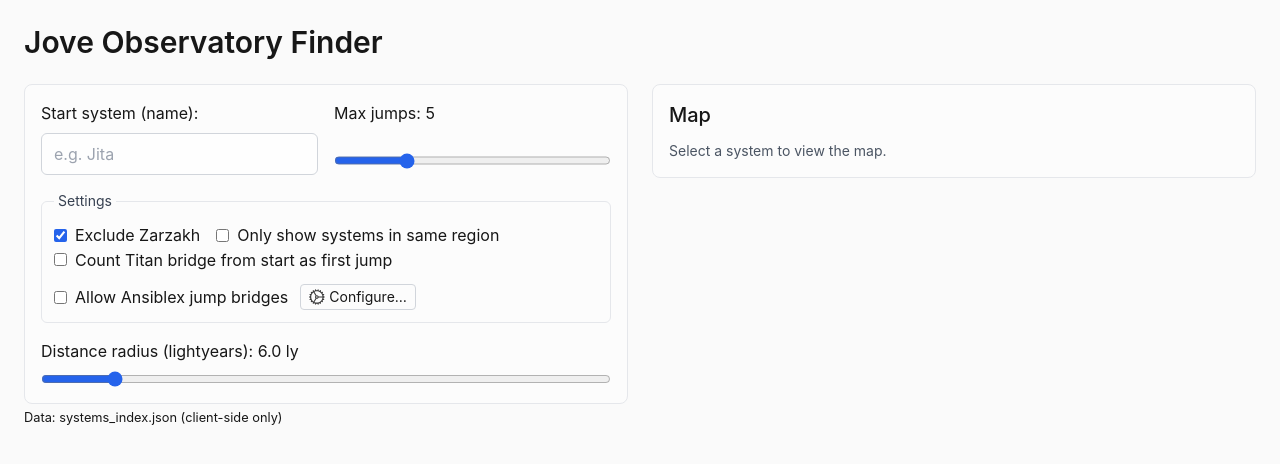
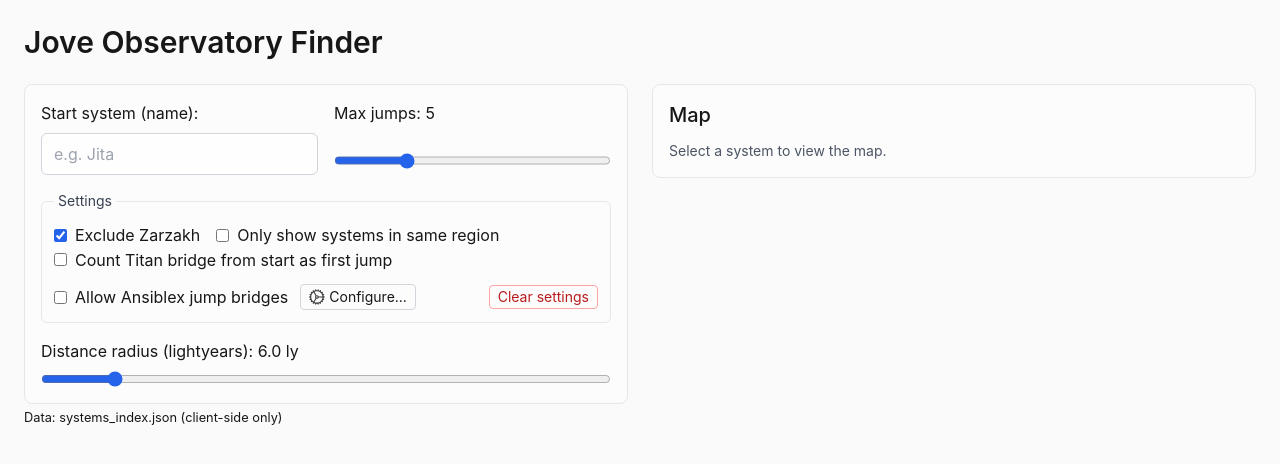
Before and after one commit to TheEveEye/BackroadsApp, a React (Vite) app: page / in a window 1280 px wide. Shown: the top 464 px of the page. Built offline with nearby package versions, Linux system fonts and the light colour scheme.

Commit message:
feat: implement localStorage persistence for UI state and add clear settings functionality

```diff
--- a/src/App.tsx
+++ b/src/App.tsx
@@ -11,13 +11,41 @@ import { resolveQueryToId } from './lib/graph';
 
 function App() {
   const SETTINGS_STORAGE_KEY = 'br.settings.v1';
+  const UI_STORAGE_KEY = 'br.ui.v1';
   const [graph, setGraph] = useState<GraphData | null>(null);
   const [loading, setLoading] = useState(true);
   const [error, setError] = useState<string | null>(null);
 
-  const [query, setQuery] = useState('');
-  const [maxJumps, setMaxJumps] = useState(5);
-  const [lyRadius, setLyRadius] = useState(6);
+  const [query, setQuery] = useState<string>(() => {
+    try {
+      const raw = localStorage.getItem(UI_STORAGE_KEY);
+      if (raw) {
+        const parsed = JSON.parse(raw);
+        if (parsed && typeof parsed.query === 'string') return parsed.query;
+      }
+    } catch {}
+    return '';
+  });
+  const [maxJumps, setMaxJumps] = useState<number>(() => {
+    try {
+      const raw = localStorage.getItem(UI_STORAGE_KEY);
+      if (raw) {
+        const parsed = JSON.parse(raw);
+        if (parsed && Number.isFinite(parsed.maxJumps)) return Number(parsed.maxJumps);
+      }
+    } catch {}
+    return 5;
+  });
+  const [lyRadius, setLyRadius] = useState<number>(() => {
+    try {
+      const raw = localStorage.getItem(UI_STORAGE_KEY);
+      if (raw) {
+        const parsed = JSON.parse(raw);
+        if (parsed && Number.isFinite(parsed.lyRadius)) return Number(parsed.lyRadius);
+      }
+    } catch {}
+    return 6;
+  });
   const [startId, setStartId] = useState<number | null>(null);
   const [settings, setSettings] = useState<{ excludeZarzakh: boolean; sameRegionOnly: boolean; titanBridgeFirstJump: boolean; allowAnsiblex?: boolean; ansiblexes?: Array<{ from: number; to: number; enabled?: boolean }> }>(() => {
     const defaults = { excludeZarzakh: true, sameRegionOnly: false, titanBridgeFirstJump: false, allowAnsiblex: false, ansiblexes: [] as Array<{ from: number; to: number; enabled?: boolean }> };
@@ -126,6 +154,26 @@ function App() {
     };
   }, []);
 
+  // Persist basic UI state (query, maxJumps, lyRadius)
+  useEffect(() => {
+    try {
+      localStorage.setItem(UI_STORAGE_KEY, JSON.stringify({ query, maxJumps, lyRadius }));
+    } catch {}
+  }, [query, maxJumps, lyRadius]);
+
+  const onClearAll = () => {
+    try {
+      localStorage.removeItem(SETTINGS_STORAGE_KEY);
+      localStorage.removeItem('br.ansiblex.v1');
+      localStorage.removeItem(UI_STORAGE_KEY);
+    } catch {}
+    setSettings({ excludeZarzakh: true, sameRegionOnly: false, titanBridgeFirstJump: false, allowAnsiblex: false, ansiblexes: [] });
+    setQuery('');
+    setMaxJumps(5);
+    setLyRadius(6);
+    pushToast('Settings cleared', 'success');
+  };
+
   return (
     <div className="max-w-7xl mx-auto p-6">
       <header className="mb-6">
@@ -159,6 +207,7 @@ function App() {
 
             settings={settings}
             setSettings={setSettingsWithGuard}
+            onClearAll={onClearAll}
 
             />
           {loading && <p>Loading data…</p>}
--- a/src/components/SearchForm.tsx
+++ b/src/components/SearchForm.tsx
@@ -15,6 +15,7 @@ export function SearchForm({
   setLyRadius,
   graph,
   onStartId,
+  onClearAll,
 }: {
   query: string;
   setQuery: (v: string) => void;
@@ -26,6 +27,7 @@ export function SearchForm({
   onStartId: (id: number | null) => void;
   settings: { excludeZarzakh: boolean; sameRegionOnly: boolean; titanBridgeFirstJump: boolean; allowAnsiblex?: boolean; ansiblexes?: Array<{ from: number; to: number; enabled?: boolean }>; };
   setSettings: (s: { excludeZarzakh: boolean; sameRegionOnly: boolean; titanBridgeFirstJump: boolean; allowAnsiblex?: boolean; ansiblexes?: Array<{ from: number; to: number; enabled?: boolean }>; }) => void;
+  onClearAll: () => void;
 }) {
   // Autocomplete state
   // no-op
@@ -93,6 +95,14 @@ export function SearchForm({
             <Icon name="gear" size={16} />
             <span className="inline-block align-middle">Configure…</span>
           </button>
+          <button
+            type="button"
+            className="ml-auto px-2 py-1 text-sm rounded border border-red-300 text-red-700 hover:bg-red-50 dark:border-red-700 dark:text-red-400 dark:hover:bg-red-900/20 leading-none"
+            onClick={onClearAll}
+            title="Clear all saved settings"
+          >
+            Clear settings
+          </button>
         </div>
       </fieldset>
 
```
